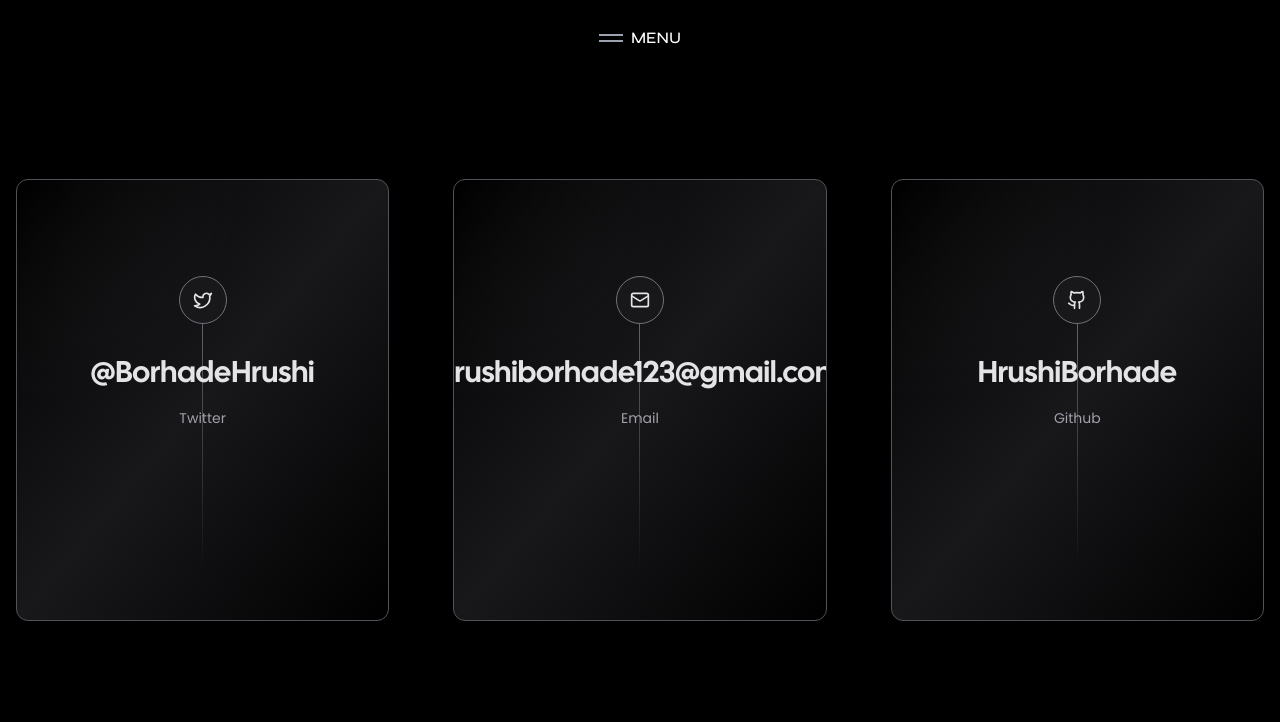
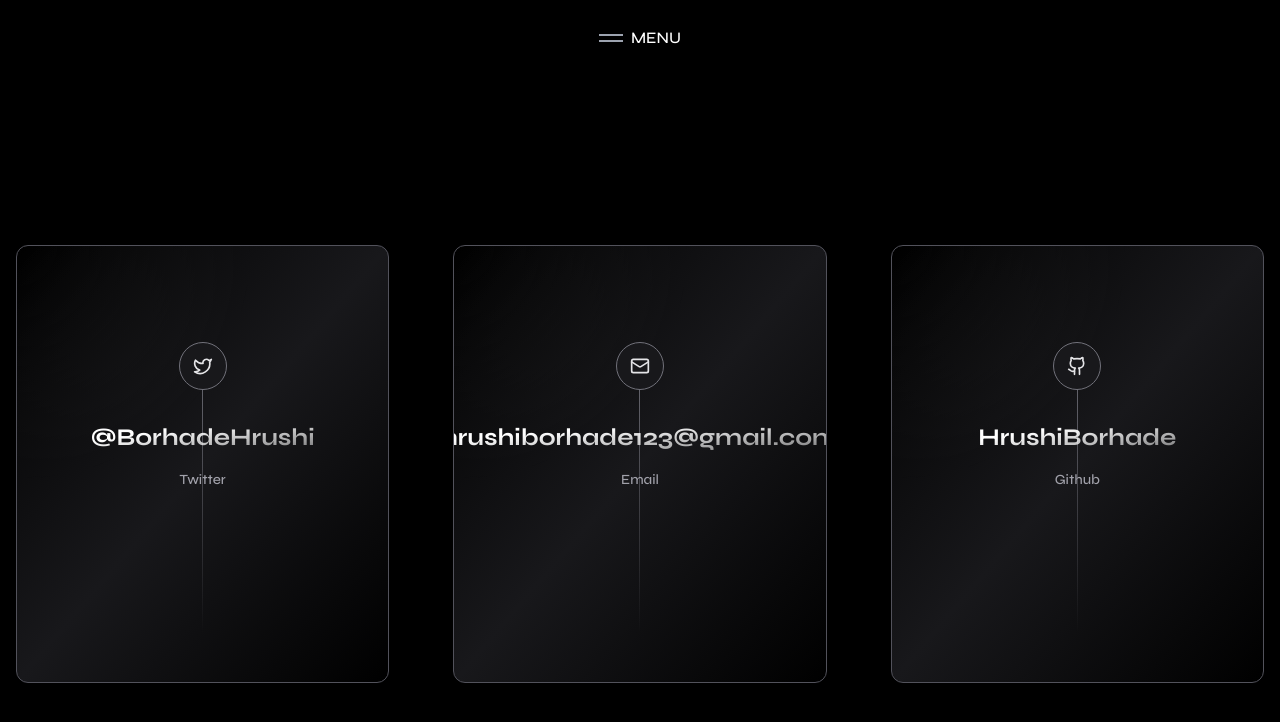
Before and after one commit to HrushiBorhade/Portfolio, a Next.js app: page /contact in a window 1280 px wide. Shown: the top 722 px of the page. Built offline with nearby package versions, Linux system fonts and the light colour scheme.

Commit message:
ui refactoring

```diff
--- a/src/app/contact/page.tsx
+++ b/src/app/contact/page.tsx
@@ -29,7 +29,7 @@ export default function Example() {
   return (
     <div className="bg-black ">
       <div className="container flex items-center justify-center min-h-screen px-4 mx-auto">
-        <div className="grid w-full grid-cols-1 gap-8 mx-auto mt-32 sm:mt-0 sm:grid-cols-3 lg:gap-16">
+        <div className="grid w-full grid-cols-1 gap-8 mx-auto mt-16 md:mt-32 sm:mt-0 sm:grid-cols-3 lg:gap-16">
           {socials.map((s, i) => (
             <Card key={i}>
               <Link
@@ -45,10 +45,10 @@ export default function Example() {
                   {s.icon}
                 </span>{" "}
                 <div className="z-10 flex flex-col items-center">
-                  <span className="font-medium duration-150 lg:text-xl xl:text-3xl text-zinc-200 group-hover:text-white font-heading">
+                  <span className="font-bold duration-150 lg:text-xl xl:text-2xl text-zinc-200 text-gradient group-hover:text-white font-syne">
                     {s.handle}
                   </span>
-                  <span className="mt-4 text-sm text-center duration-1000 font-poppins text-zinc-400 group-hover:text-zinc-200">
+                  <span className="mt-4 text-sm font-medium text-center duration-1000 font-syne text-zinc-400 group-hover:text-zinc-200">
                     {s.label}
                   </span>
                 </div>
```
